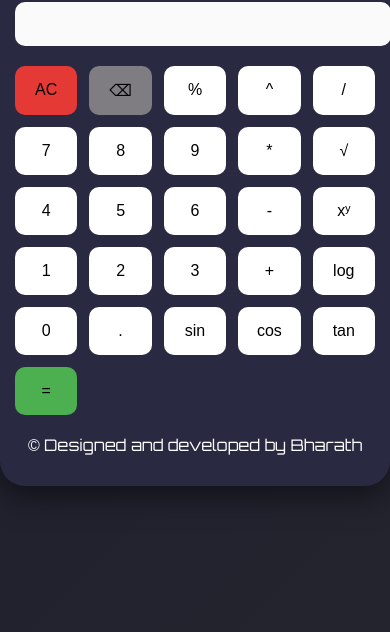
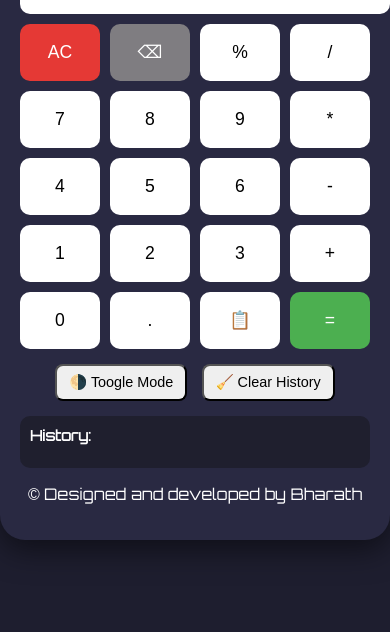
Before and after one commit to erbharathkumard/basic-calculator, a plain HTML site: page index.html in a window 390 px wide. Shown: the part 212-844 px from the top of the page. Drawn offline with Linux system fonts and the light colour scheme.

Commit message:
Add files via upload

```diff
--- a/file.js
+++ b/file.js
@@ -1,12 +1,21 @@
+
     const display = document.getElementById("display");
+    const historyList = document.getElementById("historyList");
+    const clickSound = new Audio("https://www.fesliyanstudios.com/play-mp3/387");
 
-function displayValue(value) {
-    const functions = ["Math.sqrt(", "Math.pow(", "Math.sin(", "Math.cos(", "Math.tan(", "Math.log("];
-    if (functions.includes(value)) {
-        display.value += value + ")";
-    } else {
-        display.value += value;
+    document.addEventListener("keydown", (e) => {
+      if (e.key >= 0 && e.key <= 9 || "+-*/.".includes(e.key)) {
+        displayValue(e.key);
+      } else if (e.key === "Enter") {
+        calculate();
+      } else if (e.key === "Backspace") {
+        deleteLast();
       }
+    });
+
+    function displayValue(val) {
+      clickSound.play();
+      display.value += val;
     }
 
     function clearDisplay() {
@@ -20,8 +29,55 @@ function deleteLast() {
     function calculate() {
       try {
         const result = eval(display.value);
+        if (!isNaN(result)) {
+          addToHistory(`${display.value} = ${result}`);
           display.value = result;
-    } catch (e) {
+        } else {
+          display.value = "Error";
+        }
+        clickSound.play();
+      } catch {
         display.value = "Error";
       }
     }
+
+    function copyToClipboard() {
+      navigator.clipboard.writeText(display.value);
+      alert("Copied to clipboard!");
+    }
+
+    function addToHistory(entry) {
+      const li = document.createElement("li");
+      li.textContent = entry;
+      historyList.appendChild(li);
+      saveHistoryToLocalStorage();
+    }
+
+    function saveHistoryToLocalStorage() {
+      const historyItems = [];
+      historyList.querySelectorAll("li").forEach(li => historyItems.push(li.textContent));
+      localStorage.setItem("calcHistory", JSON.stringify(historyItems));
+    }
+
+    function loadHistoryFromLocalStorage() {
+      const saved = JSON.parse(localStorage.getItem("calcHistory"));
+      if (saved) {
+        saved.forEach(entry => {
+          const li = document.createElement("li");
+          li.textContent = entry;
+          historyList.appendChild(li);
+        });
+      }
+    }
+
+    function clearHistory() {
+      historyList.innerHTML = "";
+      localStorage.removeItem("calcHistory");
+    }
+
+    function toggleTheme() {
+      document.body.classList.toggle("light-mode");
+    }
+
+
+    loadHistoryFromLocalStorage();
--- a/index.html
+++ b/index.html
@@ -1,8 +1,8 @@
 <!DOCTYPE html>
 <html lang="en">
 <head>
-    <meta charset="UTF-8">
-    <meta name="viewport" content="width=device-width, initial-scale=1.0">
+  <meta charset="UTF-8" />
+  <meta name="viewport" content="width=device-width, initial-scale=1.0"/>
   <title>Bharath's Basic Calculator</title>
   <link href="https://fonts.googleapis.com/css2?family=Orbitron&display=swap" rel="stylesheet">
   <link href="/style.css" rel="stylesheet">
@@ -10,50 +10,51 @@
 </head>
 <body>
   <div class="calculator">
-        <h1>Basic Calculator </h1>
+    <h1>Basic Calculator</h1>
     <input type="text" id="display" readonly />
+
     <div class="buttons">
-            <button onclick="clearDisplay()" class="btn clear">AC</button>
-            <button onclick="deleteLast()" class="btn del">⌫</button>
-            <button onclick="displayValue('%')" class="btn">%</button>
-            <button onclick="displayValue('**')" class="btn">^</button>
-            <button onclick="displayValue('/')" class="btn">/</button>
+      <button class="btn clear" onclick="clearDisplay()">AC</button>
+      <button class="btn del" onclick="deleteLast()">⌫</button>
+      <button class="btn" onclick="displayValue('%')">%</button>
+      <button class="btn" onclick="displayValue('/')">/</button>
 
-            <button onclick="displayValue('7')" class="btn">7</button>
-            <button onclick="displayValue('8')" class="btn">8</button>
-            <button onclick="displayValue('9')" class="btn">9</button>
-            <button onclick="displayValue('*')" class="btn">*</button>
-            <button onclick="displayValue('Math.sqrt(')" class="btn">√</button>
+      <button class="btn" onclick="displayValue('7')">7</button>
+      <button class="btn" onclick="displayValue('8')">8</button>
+      <button class="btn" onclick="displayValue('9')">9</button>
+      <button class="btn" onclick="displayValue('*')">*</button>
 
-            <button onclick="displayValue('4')" class="btn">4</button>
-            <button onclick="displayValue('5')" class="btn">5</button>
-            <button onclick="displayValue('6')" class="btn">6</button>
-            <button onclick="displayValue('-')" class="btn">-</button>
-            <button onclick="displayValue('Math.pow(')" class="btn">xʸ</button>
+      <button class="btn" onclick="displayValue('4')">4</button>
+      <button class="btn" onclick="displayValue('5')">5</button>
+      <button class="btn" onclick="displayValue('6')">6</button>
+      <button class="btn" onclick="displayValue('-')">-</button>
 
-            <button onclick="displayValue('1')" class="btn">1</button>
-            <button onclick="displayValue('2')" class="btn">2</button>
-            <button onclick="displayValue('3')" class="btn">3</button>
-            <button onclick="displayValue('+')" class="btn">+</button>
-            <button onclick="displayValue('Math.log(')" class="btn">log</button>
+      <button class="btn" onclick="displayValue('1')">1</button>
+      <button class="btn" onclick="displayValue('2')">2</button>
+      <button class="btn" onclick="displayValue('3')">3</button>
+      <button class="btn" onclick="displayValue('+')">+</button>
 
-            <button onclick="displayValue('0')" class="btn">0</button>
-            <button onclick="displayValue('.')" class="btn">.</button>
-            <button onclick="displayValue('Math.sin(')" class="btn">sin</button>
-            <button onclick="displayValue('Math.cos(')" class="btn">cos</button>
-            <button onclick="displayValue('Math.tan(')" class="btn">tan</button>
+      <button class="btn" onclick="displayValue('0')">0</button>
+      <button class="btn" onclick="displayValue('.')">.</button>
+      <button class="btn" onclick="copyToClipboard()">📋</button>
+      <button class="btn equal" onclick="calculate()">=</button>
+    </div>
 
-            <button onclick="calculate()" class="btn equal">=</button>
+    <div class="utility">
+      <button onclick="toggleTheme()">🌗 Toogle Mode</button>
+      <button onclick="clearHistory()">🧹 Clear History</button>
     </div>
-        <div class="game-mode">
+
+    <div class="history" id="history">
+      <strong>History:</strong>
+      <ul id="historyList"></ul>
+    </div>
+
+    <div class="game-mode" style="text-align:center; margin-top:10px;">
       <p>© Designed and developed by Bharath</p>
-
-
     </div>
   </div>
 
-    <script src="/file.js">
-
-    </script>
+  <script src="/script .js"></script>
 </body>
 </html>
--- a/style.css
+++ b/style.css
@@ -1,84 +1,107 @@
-body{
+
+:root {
+  --bg-color: #1e1e2f;
+  --text-color: #fff;
+  --button-bg: #fff;
+  --button-text: #000;
+}
+
+body.light-mode {
+  --bg-color: #f3f3f3;
+  --text-color: #000;
+  --button-bg: #000;
+  --button-text: #fff;
+}
+
+body {
   margin: 0;
-    background: linear-gradient(135deg,  #1e1e2f, #24242e);
+  background: var(--bg-color);
   font-family: 'Orbitron', sans-serif;
   display: flex;
   justify-content: center;
   align-items: center;
   height: 100vh;
-    overflow: hidden;
+  color: var(--text-color);
+  transition: 0.3s ease;
 }
+
 .calculator {
   background-color: #292942;
   border-radius: 25px;
-    padding: 25px;
+  padding: 20px;
   box-shadow: 0 10px 30px rgba(0,0,0,0.5);
-    animation: float 4s infinite ease-in-out;
   max-width: 400px;
   width: 100%;
+  animation: float 4s infinite ease-in-out;
 }
+
 @keyframes float {
   0%, 100% { transform: translateY(0); }
   50% { transform: translateY(-10px); }
 }
+
 h1 {
+  text-align: center;
   color: orange;
-    text-align: center;
-    font-size: 1.8rem;
+  margin-bottom: 10px;
 }
+
 #display {
   width: 100%;
   font-size: 1.8rem;
-    margin-bottom: 20px;
+  margin-bottom: 10px;
   padding: 10px;
   border: none;
   border-radius: 10px;
   text-align: right;
-    background: #fafafa;
-    color: #000;
 }
+
 .buttons {
   display: grid;
-    grid-template-columns: repeat(auto-fit, minmax(60px, 1fr));
-    gap: 12px;
+  grid-template-columns: repeat(4, 1fr);
+  gap: 10px;
+  margin-bottom: 10px;
 }
+
 .btn {
   padding: 18px;
   font-size: 1.1rem;
   border: none;
   border-radius: 10px;
+  background-color: var(--button-bg);
+  color: var(--button-text);
   cursor: pointer;
   transition: 0.2s;
-    background-color: #fff;
-    color: #000;
 }
+
 .btn:hover {
-    background-color:rgb(220, 156, 36);
-    color: #000;
+  background-color: rgb(220, 156, 36);
   transform: scale(1.1);
 }
-.equal { background-color: #4caf50; }
-.clear { background-color: #e53935; }
-.del { background-color:#7f7d81 }
-.game-mode {
-    margin-top: 20px;
-    text-align:center;
-    color: #fff;
+
+.equal { background-color: #4caf50; color: #fff; }
+.clear { background-color: #e53935; color: #fff; }
+.del { background-color: #7f7d81; color: #fff; }
+
+.history {
+  margin-top: 10px;
+  background: #1f1f2e;
+  padding: 10px;
+  border-radius: 10px;
+  max-height: 150px;
+  overflow-y: auto;
+  font-size: 0.9rem;
 }
 
-@media (max-width: 480px) {
-    .calculator {
-        padding: 15px;
+.utility {
+  margin: 10px 0;
+  text-align: center;
 }
-    h1 {
-        font-size: 1.5rem;
+
+.utility button {
+  margin: 5px;
+  padding: 8px 12px;
+  font-size: 0.9rem;
+  border-radius: 8px;
+  cursor: pointer;
 }
-    #display {
-        font-size: 1.5rem;
-        padding: 8px;
-    }
-    .btn {
-        padding: 15px;
-        font-size: 1rem;
-    }
-}
```
Lines whose indentation alone changed are shown as unchanged.
